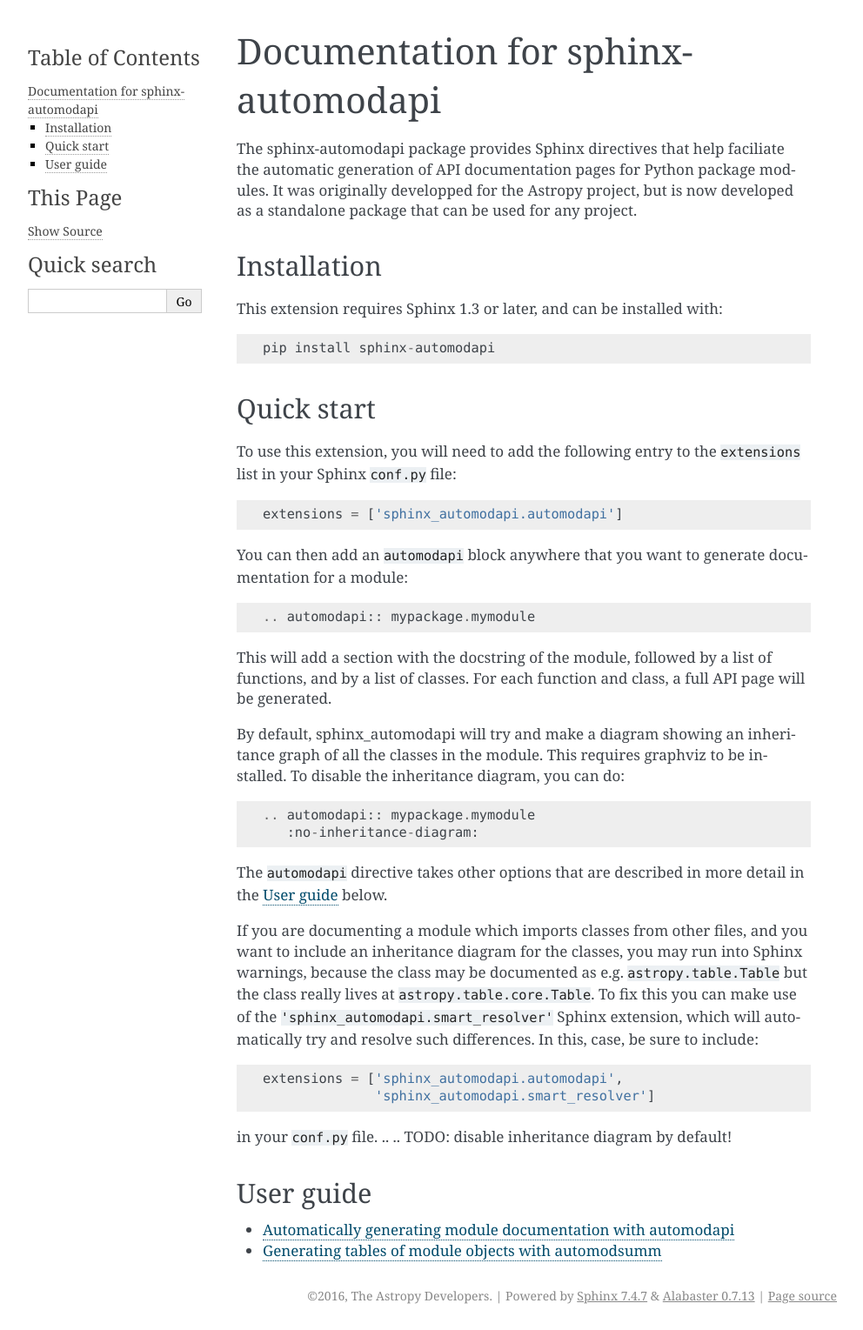
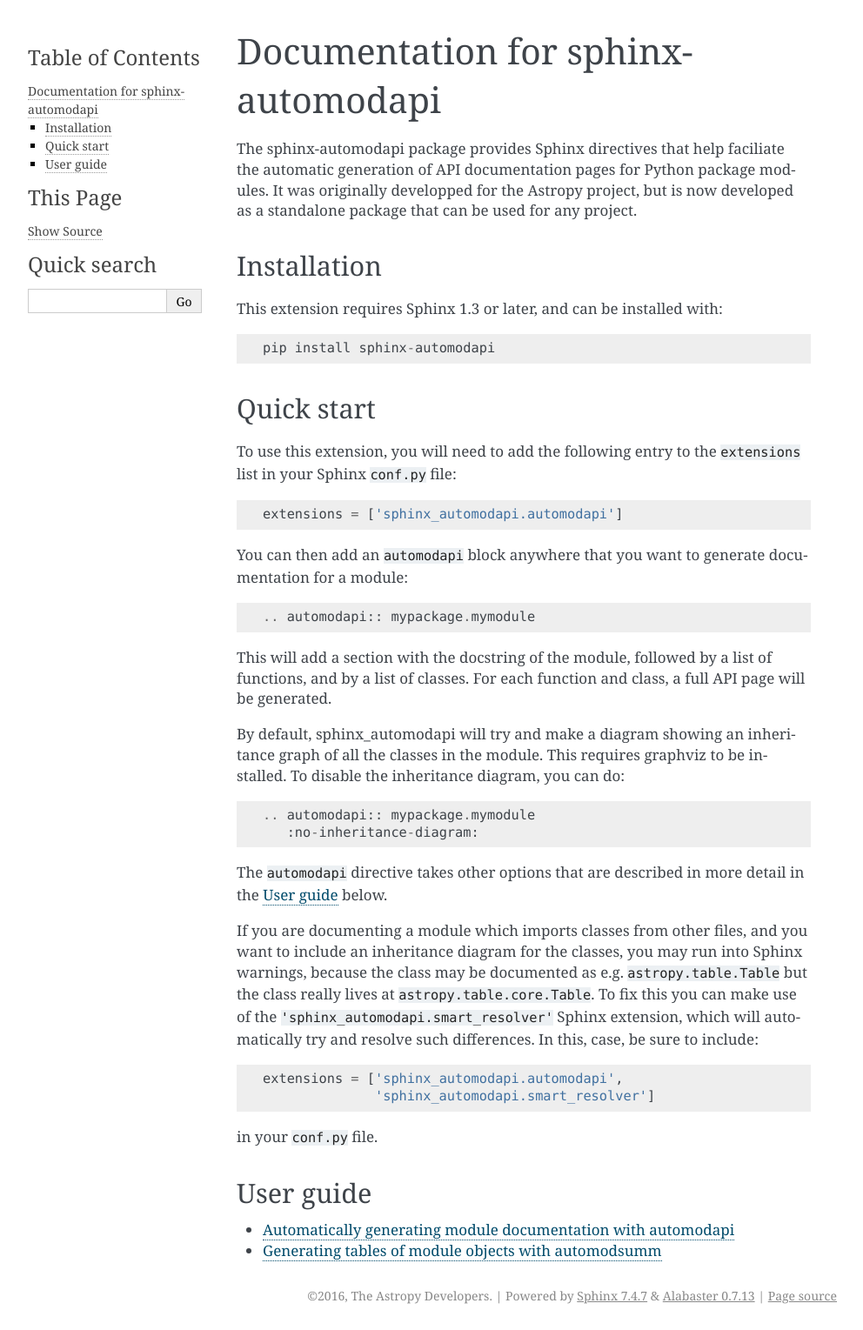
Before and after one commit to astropy/sphinx-automodapi, a Sphinx documentation site: the page built from docs/index.rst, in a window 1280 px wide. Shown: the whole page at 87% size, without its empty margins (148-1140 px from the left). Built offline with Sphinx 7.4.7, drawn with Linux system fonts in a browser that asks for light colours.

Commit message:
Remove TODOs from docs

```diff
--- a/docs/index.rst
+++ b/docs/index.rst
@@ -54,8 +54,6 @@
                   'sphinx_automodapi.smart_resolver']
 
 in your ``conf.py`` file.
-..
-.. TODO: disable inheritance diagram by default!
 
 User guide
 ----------
```
Also changed, not shown: other parts of docs/index.rst (+0 -2 lines).
